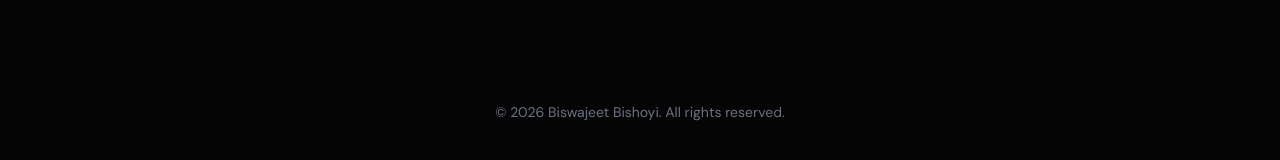
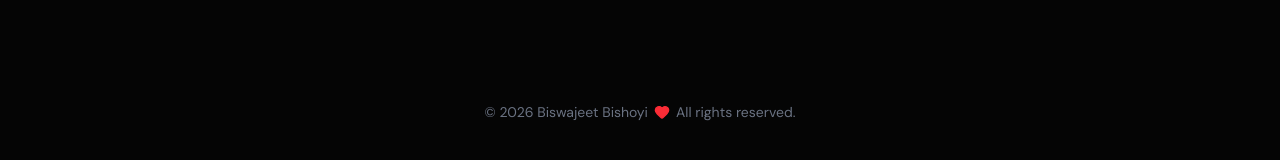
Before and after one commit to biswajeet-bishoyi/Portfolio, a Next.js app: page / in a window 1280 px wide. Shown: the part 7910-8070 px from the top of the page. Built offline with nearby package versions, Linux system fonts and the light colour scheme.

Commit message:
Add red heart to footer

```diff
--- a/src/components/layout/footer.tsx
+++ b/src/components/layout/footer.tsx
@@ -1,5 +1,5 @@
 import Link from "next/link"
-
+import { Heart } from "lucide-react"
 export function Footer() {
   return (
     <footer className="bg-[#050505] text-white py-16 border-t border-white/5 mt-auto relative z-10">
@@ -41,9 +41,9 @@ export function Footer() {
 
         </div>
 
-        <div className="mt-20 pt-8 flex justify-center">
-          <p className="text-sm text-gray-500">
-            © {new Date().getFullYear()} Biswajeet Bishoyi. All rights reserved.
+        <div className="mt-20 pt-8 flex justify-center items-center">
+          <p className="text-sm text-gray-500 flex items-center gap-1.5">
+            © {new Date().getFullYear()} Biswajeet Bishoyi <Heart className="h-4 w-4 text-red-500 fill-red-500" /> All rights reserved.
           </p>
         </div>
       </div>
```
